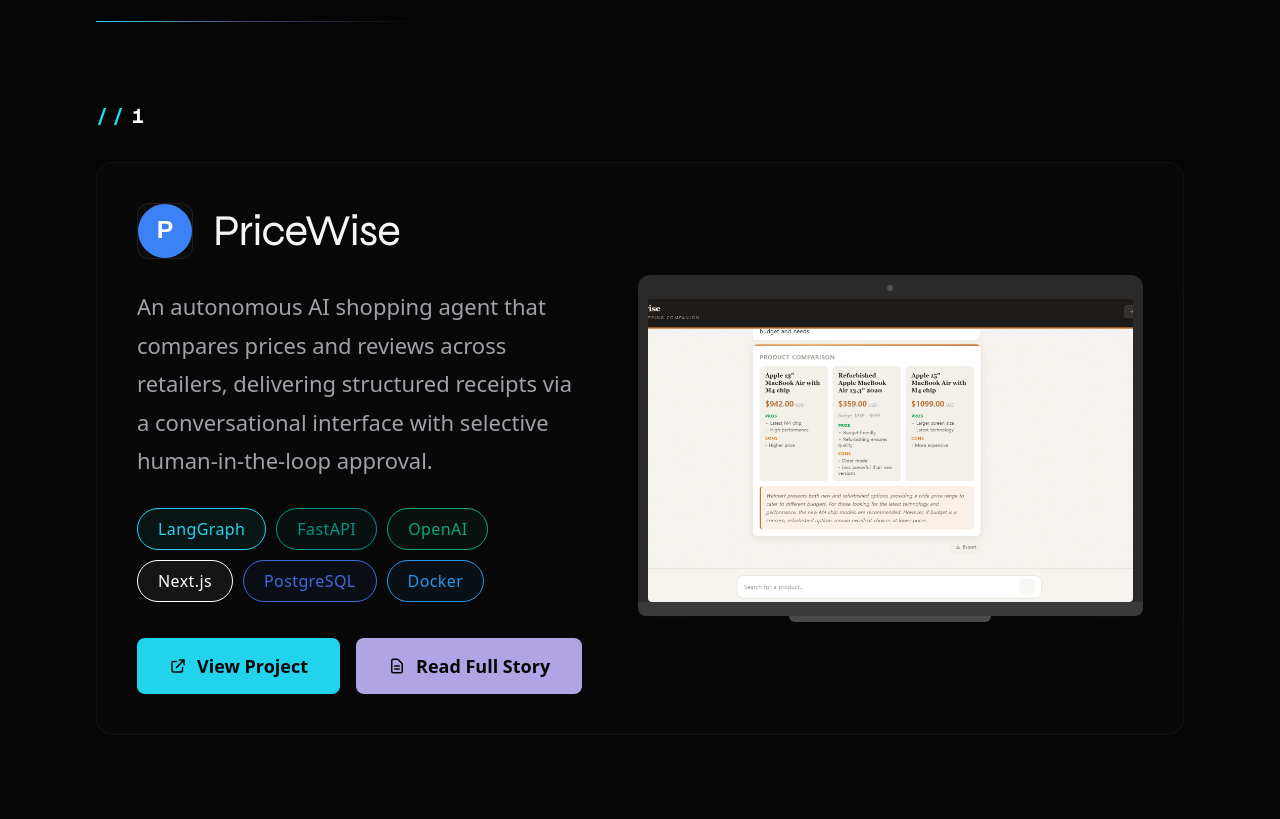
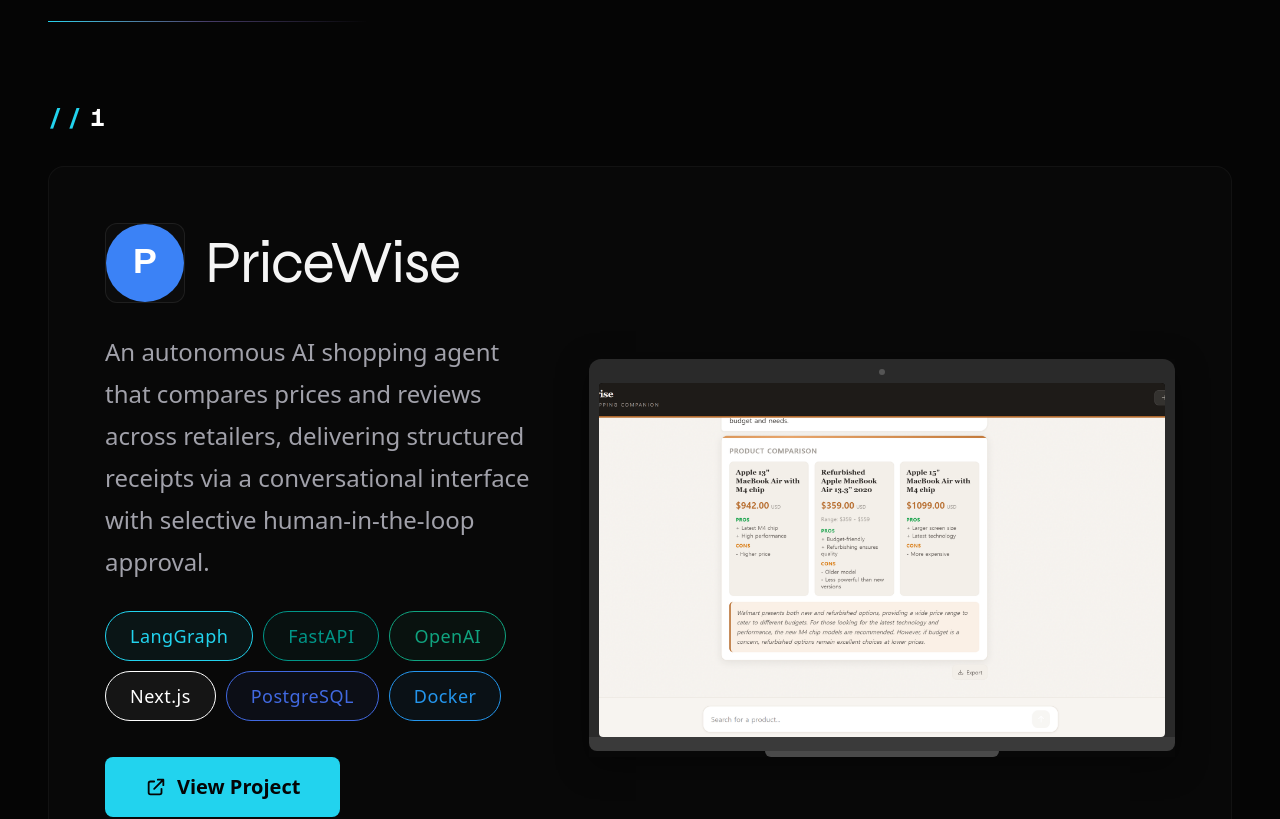
Before and after one commit to kimyungju/portfolio, a Next.js app: page / in a window 1280 px wide. Shown: the part 2107-2926 px from the top of the page. Built offline with nearby package versions, Linux system fonts and the light colour scheme.

Commit message:
feat: make project cards full-width showcase layout
Widen cards container to max-w-[90rem], increase card padding, scale up
typography, badges, buttons, and logo sizes for a more impactful display.
Add githubUrl to all project entries.

```diff
--- a/src/components/ProjectCard.tsx
+++ b/src/components/ProjectCard.tsx
@@ -40,7 +40,7 @@
         whileInView={{ opacity: 1, x: 0 }}
         viewport={{ once: true }}
         transition={{ duration: 0.4, delay: 0.1 }}
-        className="mb-8 font-mono text-xl tracking-[0.2em]"
+        className="mb-8 font-mono text-2xl tracking-[0.2em]"
       >
         <span className="text-cyan font-bold">{"//"}</span>
         <span className="ml-1 text-white font-bold">
@@ -54,7 +54,7 @@
         onMouseMove={handleMouseMove}
         onMouseEnter={() => setIsHovered(true)}
         onMouseLeave={() => setIsHovered(false)}
-        className="relative overflow-hidden rounded-2xl border border-white/[0.04] bg-white/[0.015] p-6 md:p-10 transition-colors duration-500 hover:border-white/[0.08] hover:bg-white/[0.025]"
+        className="relative overflow-hidden rounded-2xl border border-white/[0.04] bg-white/[0.015] p-6 md:p-10 lg:p-14 transition-colors duration-500 hover:border-white/[0.08] hover:bg-white/[0.025]"
       >
         {/* Mouse spotlight overlay */}
         <div
@@ -66,7 +66,7 @@
         />
 
         <div
-          className={`relative z-10 flex flex-col gap-12 ${
+          className={`relative z-10 flex flex-col gap-8 lg:gap-14 ${
             isReversed ? "lg:flex-row-reverse" : "lg:flex-row"
           }`}
         >
@@ -80,11 +80,11 @@
               delay: 0.1,
               ease: [0.25, 0.1, 0, 1],
             }}
-            className="flex flex-1 flex-col justify-center gap-7 lg:max-w-[45%]"
+            className="flex flex-1 flex-col justify-center gap-7 lg:max-w-[40%]"
           >
             {/* Logo + Title */}
             <div className="flex items-center gap-5">
-              <div className="relative h-14 w-14 shrink-0 overflow-hidden rounded-xl border border-white/[0.08] bg-card-bg">
+              <div className="relative h-16 w-16 lg:h-20 lg:w-20 shrink-0 overflow-hidden rounded-xl border border-white/[0.08] bg-card-bg">
                 <Image
                   src={project.logoSrc}
                   alt={`${project.title} logo`}
@@ -92,13 +92,13 @@
                   className="object-cover"
                 />
               </div>
-              <h3 className="font-display text-3xl font-800 tracking-[-0.02em] md:text-4xl lg:text-[2.75rem]">
+              <h3 className="font-display text-4xl font-800 tracking-[-0.02em] md:text-5xl lg:text-6xl">
                 {project.title}
               </h3>
             </div>
 
             {/* Description */}
-            <p className="max-w-xl text-lg leading-[1.75] text-text-secondary md:text-xl lg:text-[22px]">
+            <p className="max-w-xl text-xl leading-[1.75] text-text-secondary md:text-2xl">
               {project.description}
             </p>
 
@@ -109,7 +109,7 @@
                 return (
                   <span
                     key={tech}
-                    className="rounded-full px-5 py-2 text-base font-medium tracking-wide transition-all duration-200 hover:brightness-125"
+                    className="rounded-full px-6 py-2.5 text-lg font-medium tracking-wide transition-all duration-200 hover:brightness-125"
                     style={{
                       borderWidth: "1px",
                       borderStyle: "solid",
@@ -131,17 +131,17 @@
                   href={project.liveUrl}
                   target="_blank"
                   rel="noopener noreferrer"
-                  className="inline-flex items-center justify-center gap-2.5 rounded-lg bg-cyan px-8 py-3.5 text-lg font-bold text-secondary transition-all duration-300 hover:shadow-[0_0_24px_rgba(34,211,238,0.35)] hover:brightness-110"
+                  className="inline-flex items-center justify-center gap-2.5 rounded-lg bg-cyan px-10 py-4 text-xl font-bold text-secondary transition-all duration-300 hover:shadow-[0_0_24px_rgba(34,211,238,0.35)] hover:brightness-110"
                 >
-                  <HiOutlineExternalLink size={18} />
+                  <HiOutlineExternalLink size={22} />
                   View Project
                 </a>
               )}
               <Link
                 href={`/projects/${project.slug}`}
-                className="inline-flex items-center justify-center gap-2.5 rounded-lg bg-lavender/90 px-8 py-3.5 text-lg font-bold text-secondary transition-all duration-300 hover:shadow-[0_0_24px_rgba(196,181,253,0.3)] hover:brightness-110"
+                className="inline-flex items-center justify-center gap-2.5 rounded-lg bg-lavender/90 px-10 py-4 text-xl font-bold text-secondary transition-all duration-300 hover:shadow-[0_0_24px_rgba(196,181,253,0.3)] hover:brightness-110"
               >
-                <HiOutlineDocumentText size={18} />
+                <HiOutlineDocumentText size={22} />
                 Read Full Story
               </Link>
             </div>
@@ -157,7 +157,7 @@
               delay: 0.25,
               ease: [0.25, 0.1, 0, 1],
             }}
-            className="flex-1 lg:max-w-[55%] flex items-center"
+            className="flex-1 lg:max-w-[60%] flex items-center"
           >
             <div className="group/img w-full">
               <div
--- a/src/components/Projects.tsx
+++ b/src/components/Projects.tsx
@@ -6,9 +6,9 @@
 
 export default function Projects() {
   return (
-    <section id="projects" className="relative px-8 py-32 md:px-16 lg:px-24">
+    <section id="projects" className="relative px-4 py-32 md:px-8 lg:px-12">
       {/* Section header */}
-      <div className="mb-20 max-w-6xl mx-auto">
+      <div className="mb-20 max-w-[90rem] mx-auto">
         <motion.p
           initial={{ opacity: 0, y: 10 }}
           whileInView={{ opacity: 1, y: 0 }}
@@ -36,7 +36,7 @@
         />
       </div>
 
-      <div className="max-w-6xl mx-auto">
+      <div className="max-w-[90rem] mx-auto">
         {projects.map((project, i) => (
           <ProjectCard key={project.slug} project={project} index={i} />
         ))}
--- a/src/data/projects.ts
+++ b/src/data/projects.ts
@@ -25,6 +25,7 @@
       "Engineered a LangGraph agent with 10 orchestrated tools, dual-mode SSE streaming, persistent checkpointing via AsyncPostgresSaver, and conversation summarization with safe message splitting.",
     techStack: ["LangGraph", "FastAPI", "OpenAI", "Next.js", "PostgreSQL", "Docker"],
     liveUrl: "https://pricewise-ai-shop.vercel.app/",
+    githubUrl: "https://github.com/kimyungju/pricewise",
     logoSrc: "/projects/pricewise-logo.svg",
     previewSrc: "/projects/pricewise-preview.png",
     readTime: "5 min read",
@@ -40,6 +41,7 @@
       "Implemented multi-turn conversational flow with AI-generated follow-up questions, fire-and-forget video upload pipeline with late URL patching, and cross-browser MediaRecorder MIME negotiation. Bilingual support (English/Korean) with dual TTS pipeline and CJK PDF export.",
     techStack: ["Next.js", "React", "TypeScript", "OpenAI", "Supabase", "Clerk"],
     liveUrl: "https://interview-pilot-ace.vercel.app/",
+    githubUrl: "https://github.com/kimyungju/interviewpilot",
     logoSrc: "/projects/interviewpilot-logo.svg",
     previewSrc: "/projects/interviewpilot-preview.png",
     readTime: "5 min read",
@@ -55,6 +57,7 @@
       "Implemented chunked TTS pipeline, persistent audio player, full-text search, draft auto-save, and dynamic user profiles with listener analytics.",
     techStack: ["Next.js", "React", "TypeScript", "Convex", "OpenAI", "Clerk"],
     liveUrl: "https://castory-ai.vercel.app/",
+    githubUrl: "https://github.com/kimyungju/castory",
     logoSrc: "/projects/castory-logo.svg",
     previewSrc: "/projects/castory-preview.png",
     readTime: "4 min read",
@@ -70,6 +73,7 @@
       "Designed and developed the organization website to improve visibility and outreach, supporting event promotion and community engagement.",
     techStack: ["Next.js", "React", "TypeScript", "Tailwind CSS"],
     liveUrl: "https://dg-nus.vercel.app/#/about",
+    githubUrl: "https://github.com/kimyungju/devg-website",
     logoSrc: "/projects/devg-logo.svg",
     previewSrc: "/projects/devg-preview.svg",
     readTime: "3 min read",
```
